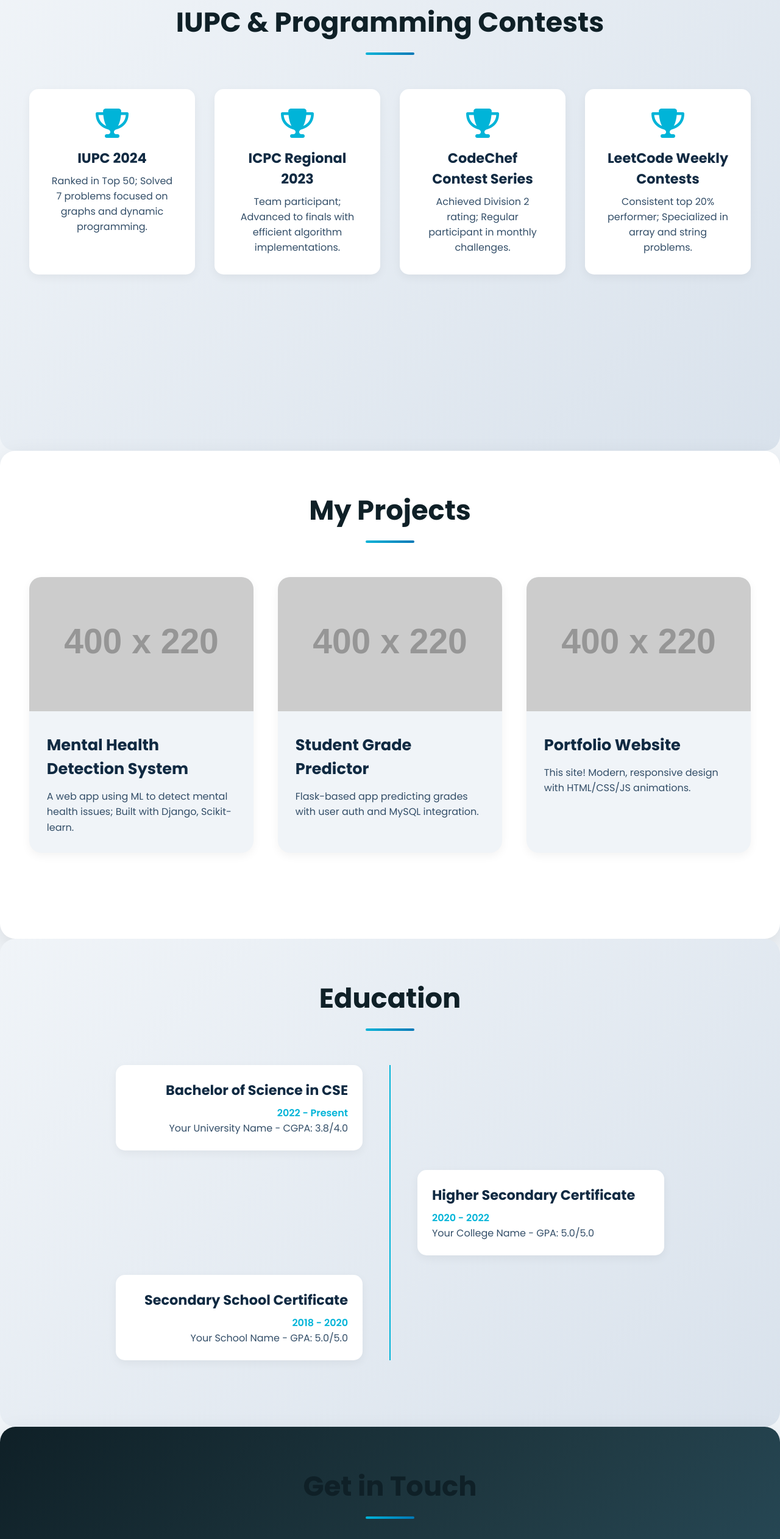
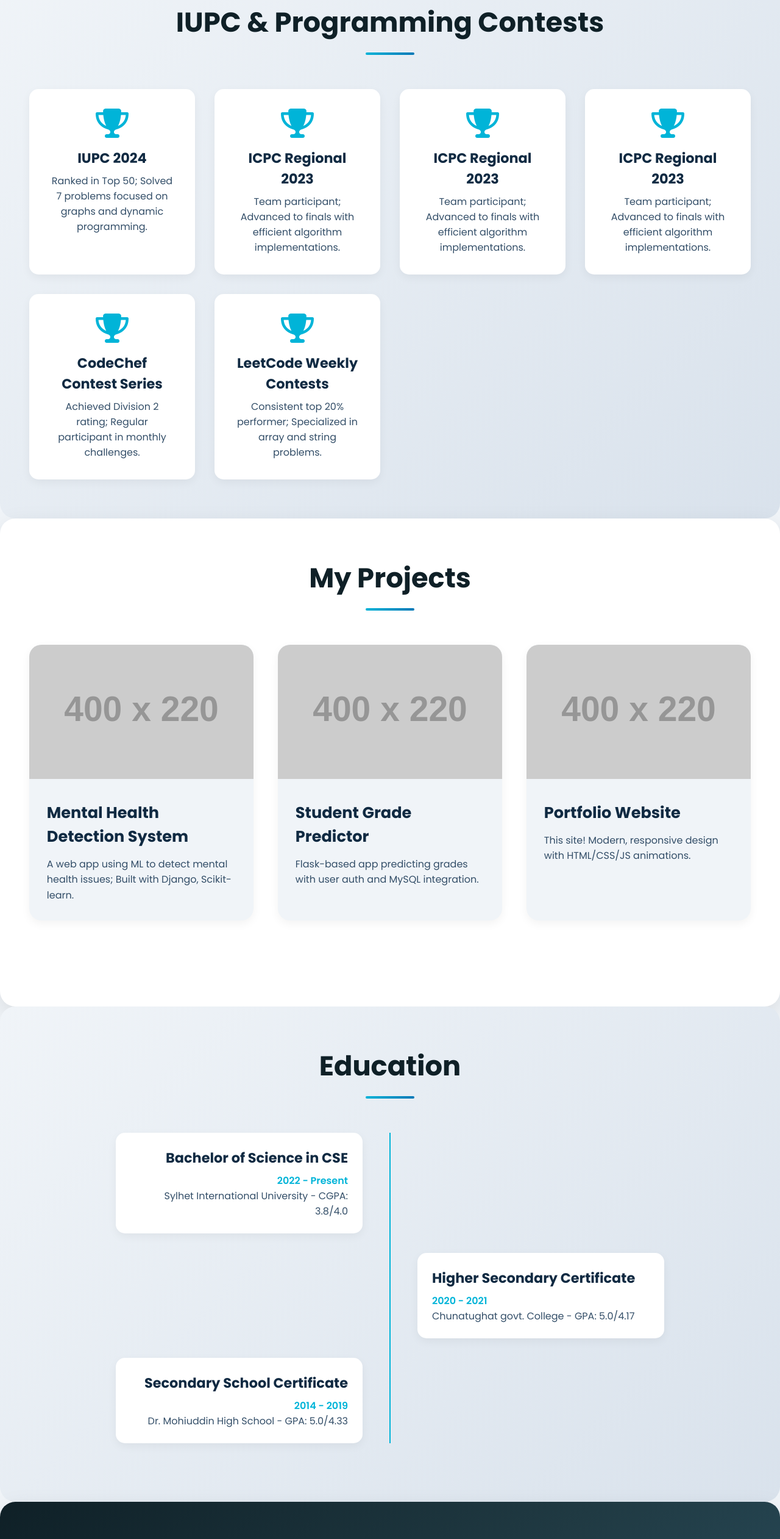
Before and after one commit to mdtareqmiah/My_Portfolio, a plain HTML site: page index.html in a window 1280 px wide. Shown: the part 3261-5784 px from the top of the page at 61% size. Drawn offline with Linux system fonts and the light colour scheme; placeholder pictures from the web are drawn by us.

Commit message:
Second Update

```diff
--- a/index.html
+++ b/index.html
@@ -95,6 +95,16 @@
       </div>
       <div class="contest-card">
         <i class="fas fa-trophy"></i>
+        <h3>ICPC Regional 2023</h3>
+        <p>Team participant; Advanced to finals with efficient algorithm implementations.</p>
+      </div>
+      <div class="contest-card">
+        <i class="fas fa-trophy"></i>
+        <h3>ICPC Regional 2023</h3>
+        <p>Team participant; Advanced to finals with efficient algorithm implementations.</p>
+      </div>
+      <div class="contest-card">
+        <i class="fas fa-trophy"></i>
         <h3>CodeChef Contest Series</h3>
         <p>Achieved Division 2 rating; Regular participant in monthly challenges.</p>
       </div>
@@ -139,17 +149,17 @@
       <div class="education-item left">
         <h3>Bachelor of Science in CSE</h3>
         <p class="year">2022 - Present</p>
-        <p>Your University Name - CGPA: 3.8/4.0</p>
+        <p>Sylhet International University - CGPA: 3.8/4.0</p>
       </div>
       <div class="education-item right">
         <h3>Higher Secondary Certificate</h3>
-        <p class="year">2020 - 2022</p>
-        <p>Your College Name - GPA: 5.0/5.0</p>
+        <p class="year">2020 - 2021</p>
+        <p>Chunatughat govt. College - GPA: 5.0/4.17</p>
       </div>
       <div class="education-item left">
         <h3>Secondary School Certificate</h3>
-        <p class="year">2018 - 2020</p>
-        <p>Your School Name - GPA: 5.0/5.0</p>
+        <p class="year">2014 - 2019</p>
+        <p>Dr. Mohiuddin High School - GPA: 5.0/4.33</p>
       </div>
     </div>
   </section>
--- a/style.css
+++ b/style.css
@@ -82,6 +82,7 @@ nav h1 {
 
 #home {
   min-height: 100vh;
+  height: auto;
   min-width: fit-content;
   display: flex;
   flex-direction: column;
@@ -169,6 +170,7 @@ h2::after {
 #about {
   background: #fff;
   min-height: 100vh;
+  height: auto;
   /* min-width: fit-content; */
   border-radius: 25px;
   padding: clamp(2rem, 6vw, 4rem) clamp(1.5rem, 4vw, 3rem);
@@ -500,6 +502,15 @@ footer {
   }
 }
 
+@media (max-height: 700px) {
+  #home {
+    height: auto;
+    padding-top: 6rem;
+    padding-bottom: 6rem;
+  }
+}
+
+
 @media (max-width: 1440px) {
   nav {
     max-width: 1200px;
```
